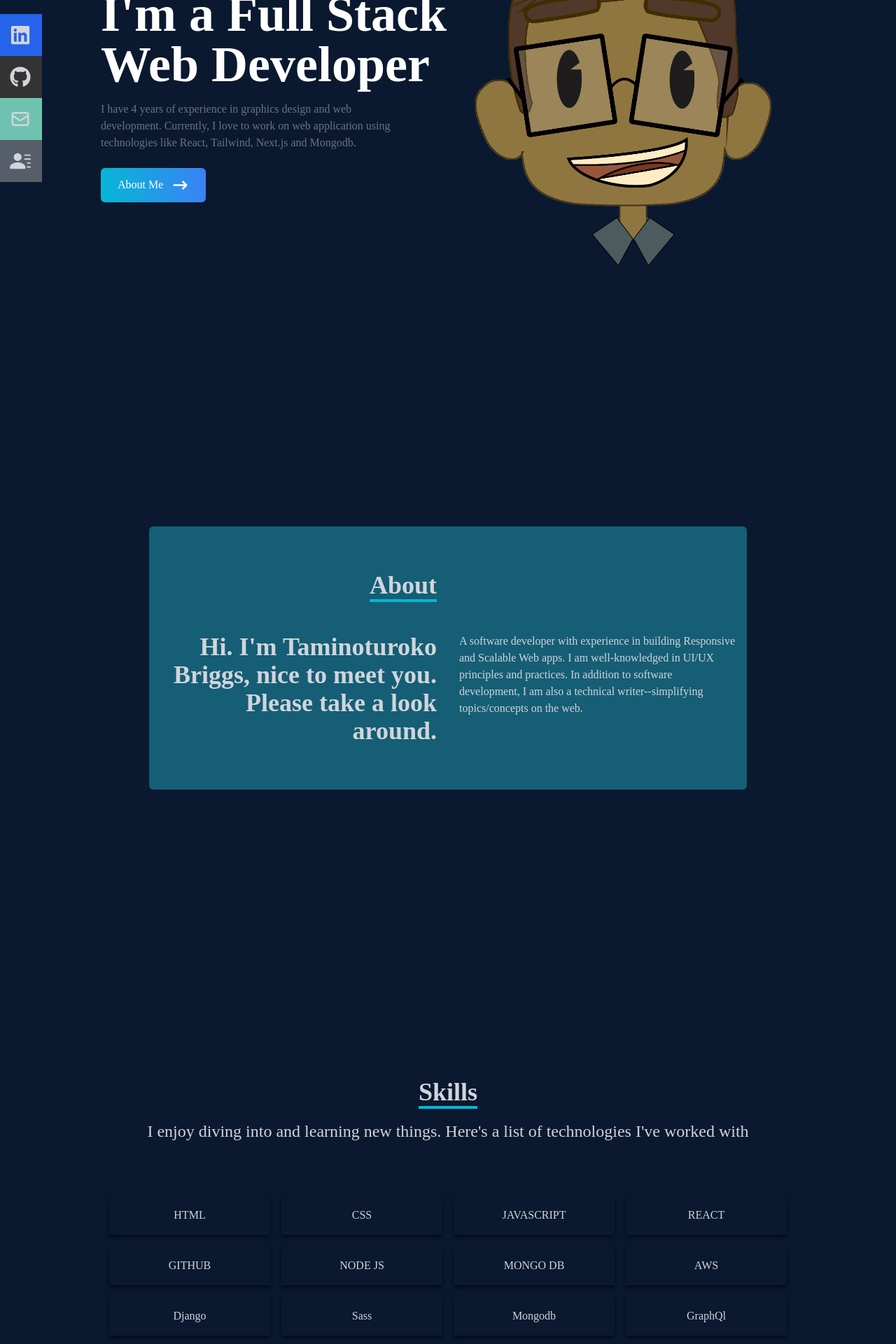
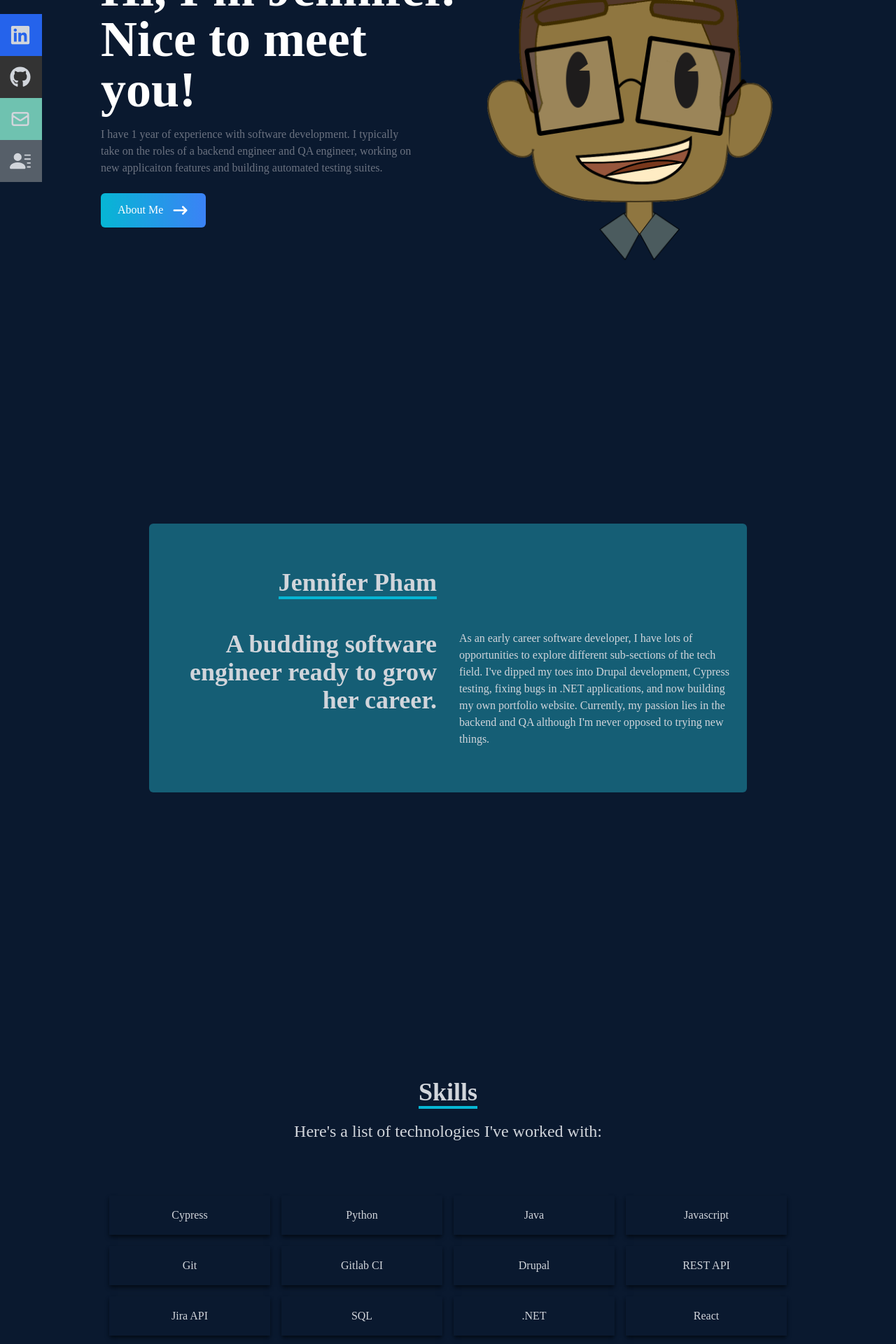
Before and after one commit to JPham8010/portfolio, a React (Create React App) app: page / in a window 1280 px wide. Shown: the part 260-2180 px from the top of the page at 70% size. Built offline with nearby package versions, Linux system fonts and the light colour scheme.

Commit message:
personalizing content on site to start

```diff
--- a/src/components/about.jsx
+++ b/src/components/about.jsx
@@ -12,7 +12,7 @@ const About = () => {
           <div className="max-w-[1000px] w-full grid grid-cols-2 gap-8 mb-4">
             <div className="sm:text-right pb-8 pl-4">
               <p className="text-4xl font-bold inline border-b-4 border-cyan-500">
-                About
+                Jennifer Pham
               </p>
             </div>
             <div></div>
@@ -20,17 +20,15 @@ const About = () => {
           <div className="max-w-[1000px] w-full grid sm:grid-cols-2 gap-8 px-4">
             <div className="sm:text-right text-4xl font-bold">
               <p>
-                Hi. I'm Taminoturoko Briggs, nice to meet you. Please take a
-                look around.
+                A budding software engineer ready to grow her career.
               </p>
             </div>
             <div>
               <p>
                 {" "}
-                A software developer with experience in building Responsive and
-                Scalable Web apps. I am well-knowledged in UI/UX principles and
-                practices. In addition to software development, I am also a
-                technical writer--simplifying topics/concepts on the web.
+                As an early career software developer, I have lots of opportunities to explore different sub-sections of the tech field.
+                I've dipped my toes into Drupal development, Cypress testing, fixing bugs in .NET applications, and now building my own portfolio website.
+                Currently, my passion lies in the backend and QA although I'm never opposed to trying new things.
               </p>
             </div>
           </div>
--- a/src/components/home.jsx
+++ b/src/components/home.jsx
@@ -12,12 +12,10 @@ const Home = () => {
     <div className="max-w-screen-lg mx-auto flex flex-col items-center justify-center h-full px-4 md:flex-row">
       <div className="flex flex-col justify-center h-full">
         <h2 className="text-4xl sm:text-7xl font-bold text-white">
-          I'm a Full Stack Web Developer
+        Hi, I'm Jennifer. Nice to meet you!
         </h2>
         <p className="text-gray-500 py-4 max-w-md">
-           I have 4 years of experience in graphics design and web development.
-          Currently, I love to work on web application using technologies like
-          React, Tailwind, Next.js and Mongodb.
+           I have 1 year of experience with software development. I typically take on the roles of a backend engineer and QA engineer, working on new applicaiton features and building automated testing suites.
         </p>
         <div>
           <Link
--- a/src/components/navbar.jsx
+++ b/src/components/navbar.jsx
@@ -18,7 +18,7 @@ const Navbar = () => {
   return (
     <div className='fixed w-full h-[80px] flex justify-between items-center px-4 bg-[#0a192f] text-gray-300'>
       <div>
-        <h1 className=' font-thin text-2xl italic font-serif'>TB</h1>
+        <h1 className=' font-thin text-2xl italic font-serif'>J. Pham</h1>
       </div>
       {/* menu */}
       <ul className='hidden md:flex gap-x-8'>
@@ -96,7 +96,7 @@ const Navbar = () => {
           <li className='w-[160px] h-[60px] flex justify-between items-center ml-[-100px] hover:ml-[-10px] duration-300 bg-blue-600'>
             <a
               className='flex justify-between items-center w-full text-gray-300'
-              href='/'
+              href='https://www.linkedin.com/in/jpham8010/'
             >
               Linkedin <FaLinkedin size={30} />
             </a>
@@ -104,7 +104,7 @@ const Navbar = () => {
           <li className='w-[160px] h-[60px] flex justify-between items-center ml-[-100px] hover:ml-[-10px] duration-300 bg-[#333333]'>
             <a
               className='flex justify-between items-center w-full text-gray-300'
-              href='/'
+              href='https://github.com/JPham8010'
             >
               Github <FaGithub size={30} />
             </a>
--- a/src/components/skills.jsx
+++ b/src/components/skills.jsx
@@ -7,44 +7,44 @@ const Skills = () => {
       <div className='max-w-[1000px] mx-auto p-4 flex flex-col justify-center w-full h-full'>
           <div className=' w-full flex justify-center items-center flex-col mb-7'>
               <p className='text-4xl font-bold inline border-b-4 border-cyan-500 text-center '>Skills</p>
-              <p className='py-4 text-2xl'>I enjoy diving into and learning new things. Here's a list of technologies I've worked with</p>
+              <p className='py-4 text-2xl'>Here's a list of technologies I've worked with:</p>
           </div>
           <div className='w-full grid grid-cols-2 sm:grid-cols-4 gap-4 text-center py-8'>
               <div className='shadow-md shadow-[#040c16] hover:scale-110 duration-500'>
-                  <p className='my-4'>HTML</p>
+                  <p className='my-4'>Cypress</p>
               </div>
               <div className='shadow-md shadow-[#040c16] hover:scale-110 duration-500'>
-                  <p className='my-4'>CSS</p>
+                  <p className='my-4'>Python</p>
               </div>
               <div className='shadow-md shadow-[#040c16] hover:scale-110 duration-500'>
-                  <p className='my-4'>JAVASCRIPT</p>
+                  <p className='my-4'>Java</p>
               </div>
               <div className='shadow-md shadow-[#040c16] hover:scale-110 duration-500'>
-                  <p className='my-4'>REACT</p>
+                  <p className='my-4'>Javascript</p>
               </div>
               <div className='shadow-md shadow-[#040c16] hover:scale-110 duration-500'>
-                  <p className='my-4'>GITHUB</p>
+                  <p className='my-4'>Git</p>
               </div>
               <div className='shadow-md shadow-[#040c16] hover:scale-110 duration-500'>
-                  <p className='my-4'>NODE JS</p>
+                  <p className='my-4'>Gitlab CI</p>
               </div>
               <div className='shadow-md shadow-[#040c16] hover:scale-110 duration-500'>
-                  <p className='my-4'>MONGO DB</p>
+                  <p className='my-4'>Drupal</p>
               </div>
               <div className='shadow-md shadow-[#040c16] hover:scale-110 duration-500'>
-                  <p className='my-4'>AWS</p>
+                  <p className='my-4'>REST API</p>
               </div>
               <div className='shadow-md shadow-[#040c16] hover:scale-110 duration-500'>
-                  <p className='my-4'>Django</p>
+                  <p className='my-4'>Jira API</p>
               </div>
               <div className='shadow-md shadow-[#040c16] hover:scale-110 duration-500'>
-                  <p className='my-4'>Sass</p>
+                  <p className='my-4'>SQL</p>
               </div>
               <div className='shadow-md shadow-[#040c16] hover:scale-110 duration-500'>
-                  <p className='my-4'>Mongodb</p>
+                  <p className='my-4'>.NET</p>
               </div>
               <div className='shadow-md shadow-[#040c16] hover:scale-110 duration-500'>
-                  <p className='my-4'>GraphQl</p>
+                  <p className='my-4'>React</p>
               </div>
           </div>
       </div>
```
Also changed, not shown: 1 other file (tests, documents, lock files or other folders).
